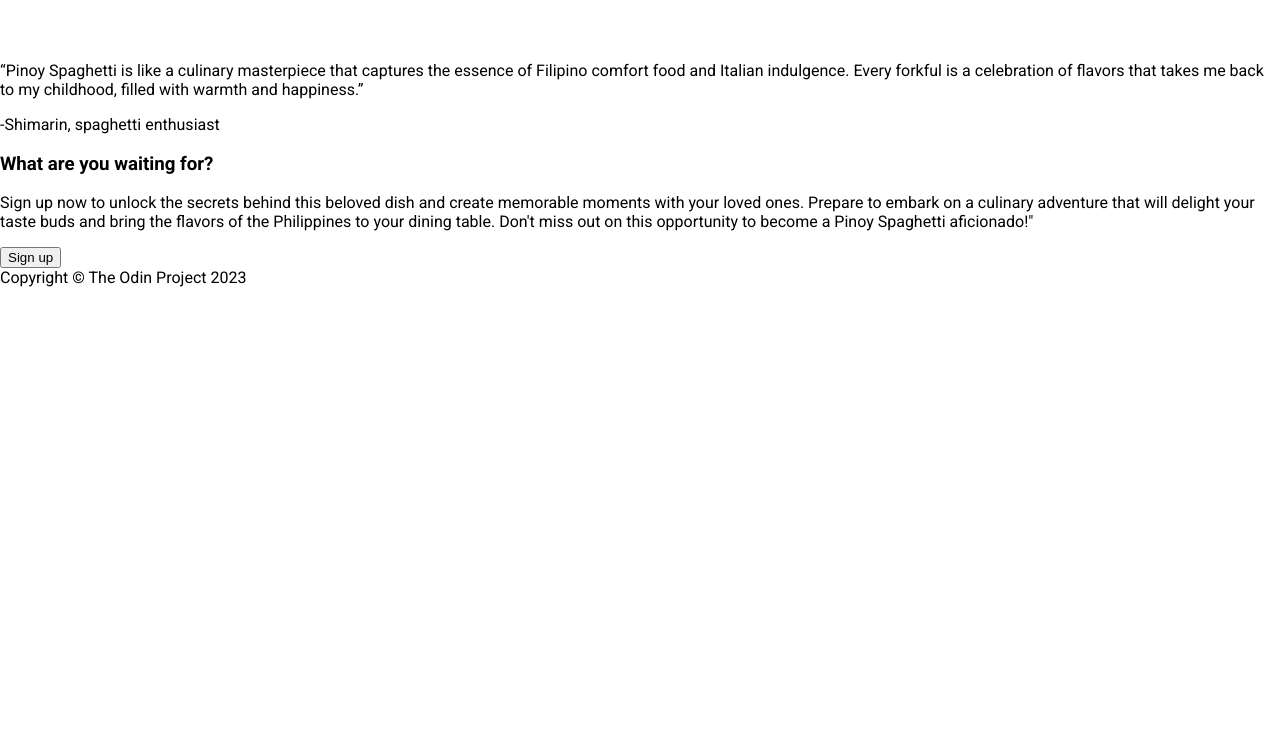
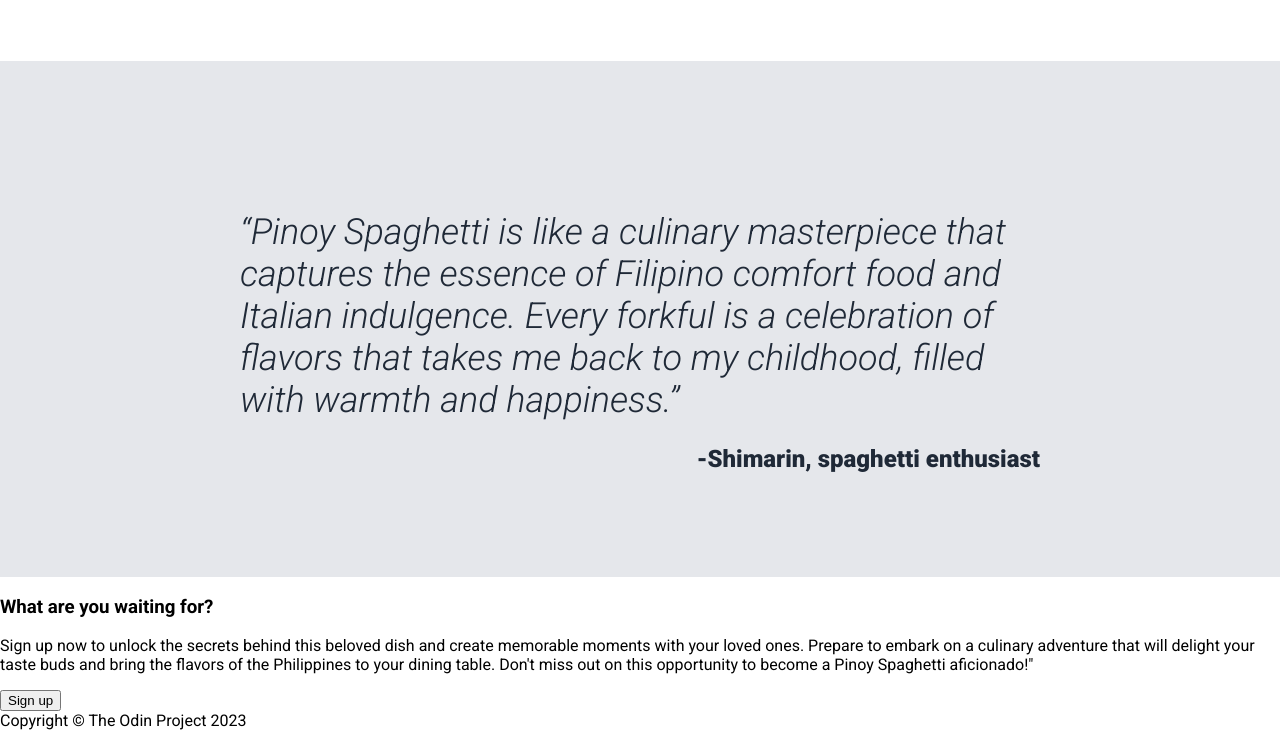
Before and after one commit to rintheo/landing-page, a plain HTML site: page index.html in a window 1280 px wide. Shown: the part 1135-1865 px from the top of the page. Before the commit the page ends 1422 px from the top, so only its background shows below. Drawn offline with Linux system fonts and the light colour scheme.

Commit message:
Add CSS styling to main-quote in index.html
Also add container for max-width to main-quote in index.html.

```diff
--- a/index.html
+++ b/index.html
@@ -60,8 +60,10 @@
           </div>
         </div>
         <div class="main-quote">
-          <q>Pinoy Spaghetti is like a culinary masterpiece that captures the essence of Filipino comfort food and Italian indulgence. Every forkful is a celebration of flavors that takes me back to my childhood, filled with warmth and happiness.</q>
-          <p>-Shimarin, spaghetti enthusiast</p>
+          <div class="max-width">
+            <q>Pinoy Spaghetti is like a culinary masterpiece that captures the essence of Filipino comfort food and Italian indulgence. Every forkful is a celebration of flavors that takes me back to my childhood, filled with warmth and happiness.</q>
+            <p>-Shimarin, spaghetti enthusiast</p>
+          </div>
         </div>
         <div class="main-last">
           <div class="main-last-text">
--- a/style.css
+++ b/style.css
@@ -140,3 +140,23 @@ h2 {
   color: #1f2937;
   font-size: 14px;
 }
+
+.main-quote {
+  padding: 80px 100px;
+  padding-top: 150px;
+  background-color: #e5e7eb;
+}
+
+.main-quote q {
+  color: #1f2937;
+  font-size: 36px;
+  font-style: italic;
+  font-weight: 300;
+}
+
+.main-quote p {
+  color: #1f2937;
+  font-size: 24px;
+  font-weight: 800;
+  text-align: right;
+}
```
